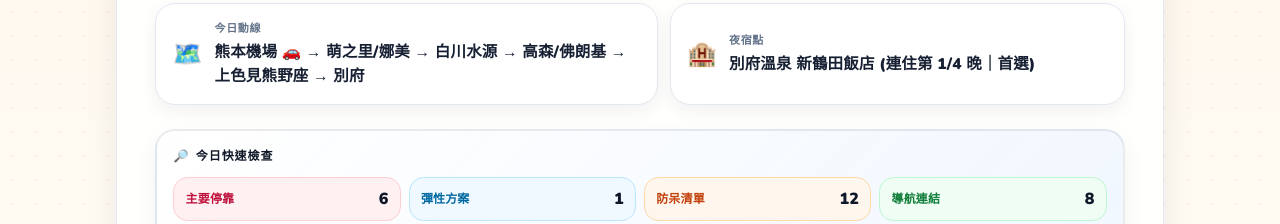
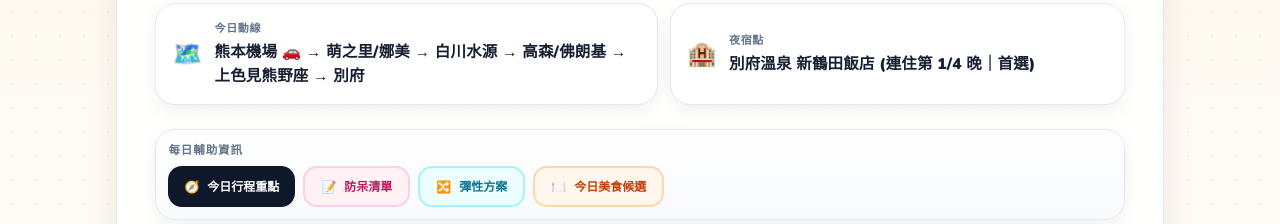
Before and after one commit to chihung1024/Kyushu, a website: page index.html in a window 1280 px wide. Shown: the part 576-800 px from the top of the page. Drawn offline with nearby package versions, Linux system fonts and the light colour scheme.

Commit message:
Remove daily diagnostics panel (#19)

```diff
--- a/js/main.js
+++ b/js/main.js
@@ -42,45 +42,6 @@
                     btn.setAttribute('aria-selected', String(isActive));
                     btn.setAttribute('tabindex', isActive ? '0' : '-1');
                 });
-            }
-
-            function getDayDiagnostics(data) {
-                const sections = data.sections || [];
-                const mainStops = sections.filter(sec => sec.type !== 'rain' && sec.time !== '彈性方案').length;
-                const flexibleStops = sections.filter(sec => sec.type === 'rain' || sec.time === '彈性方案').length;
-                const checklistItems = (data.checklist || []).length;
-                const mapLinks = sections.filter(sec => sec.mapQuery || sec.parkingQuery).length + (data.mapLink ? 1 : 0);
-
-                return {
-                    mainStops,
-                    flexibleStops,
-                    checklistItems,
-                    mapLinks,
-                };
-            }
-
-            function renderDayDiagnostics(data, focus) {
-                const diagnostics = getDayDiagnostics(data);
-                const hardCut = focus && focus.hardCut ? String(focus.hardCut).trim() : '';
-                const chips = [
-                    { cls: 'must', label: '主要停靠', value: diagnostics.mainStops },
-                    { cls: 'flex', label: '彈性方案', value: diagnostics.flexibleStops },
-                    { cls: 'check', label: '防呆清單', value: diagnostics.checklistItems },
-                    { cls: 'map', label: '導航連結', value: diagnostics.mapLinks },
-                ];
-
-                return `
-                    <div class="day-diagnostics-panel" aria-label="Day ${data.day} 行程概覽">
-                        <div class="day-diagnostic-title"><span>🔎</span> 今日快速檢查</div>
-                        <div class="day-diagnostic-chips">
-                            ${chips.map(chip => `
-                                <div class="day-diagnostic-chip ${chip.cls}">
-                                    <span>${chip.label}</span>
-                                    <strong>${chip.value}</strong>
-                                </div>`).join('')}
-                        </div>
-                        ${hardCut ? `<div class="day-diagnostic-cut"><span>時間窗提醒</span><strong>${hardCut}</strong></div>` : ''}
-                    </div>`;
             }
 
             function buildDayContent(data) {
@@ -191,8 +152,7 @@
                         </div>`;
                     }
 
-                    const flexibleCount = getDayDiagnostics(data).flexibleStops;
-                    const dayDiagnosticsHtml = renderDayDiagnostics(data, focus);
+                    const flexibleCount = (data.sections || []).filter(sec => sec.type === 'rain' || sec.time === '彈性方案').length;
                     const dayToolsHtml = `
                         <div class="day-tools-panel mb-5 bg-white/85 border-2 border-gray-200 rounded-2xl p-3 shadow-sm">
                             <div class="day-tools-heading text-[11px] font-black text-gray-500 tracking-wider mb-2">每日輔助資訊</div>
@@ -229,7 +189,6 @@
                                 <div><div class="day-summary-label text-blue-500 font-bold uppercase tracking-wider mb-0.5">夜宿點</div><div class="day-summary-value text-blue-900 leading-tight">${data.hotel}</div></div>
                             </div>
                         </div>
-                        ${dayDiagnosticsHtml}
                         ${dayToolsHtml}
                         <div class="mt-4 pt-2">${sectionsHtml}${tipsHtml}</div>
                     `;
```
Also changed, not shown: dist/kyushu-trip-final.html.
